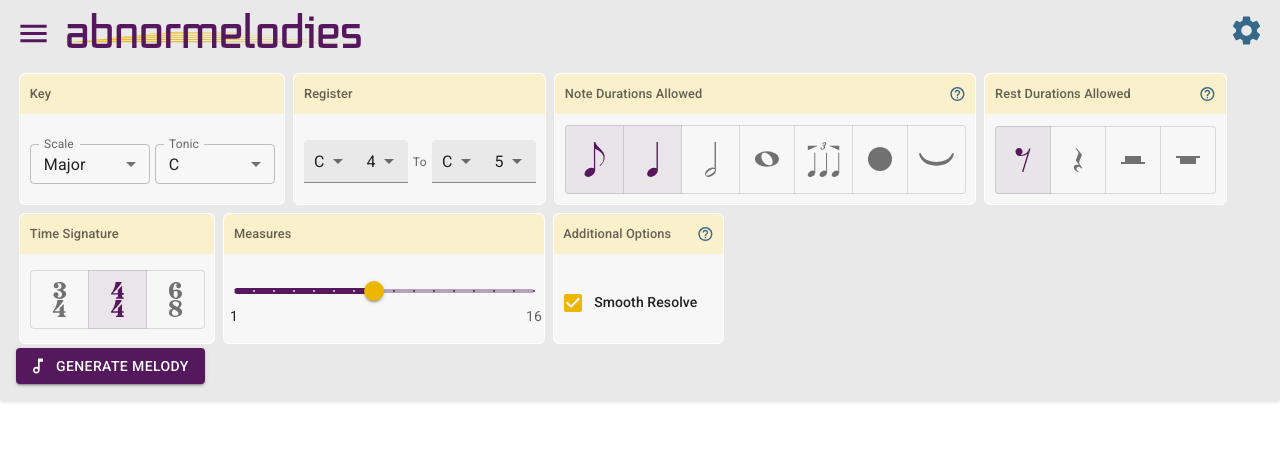
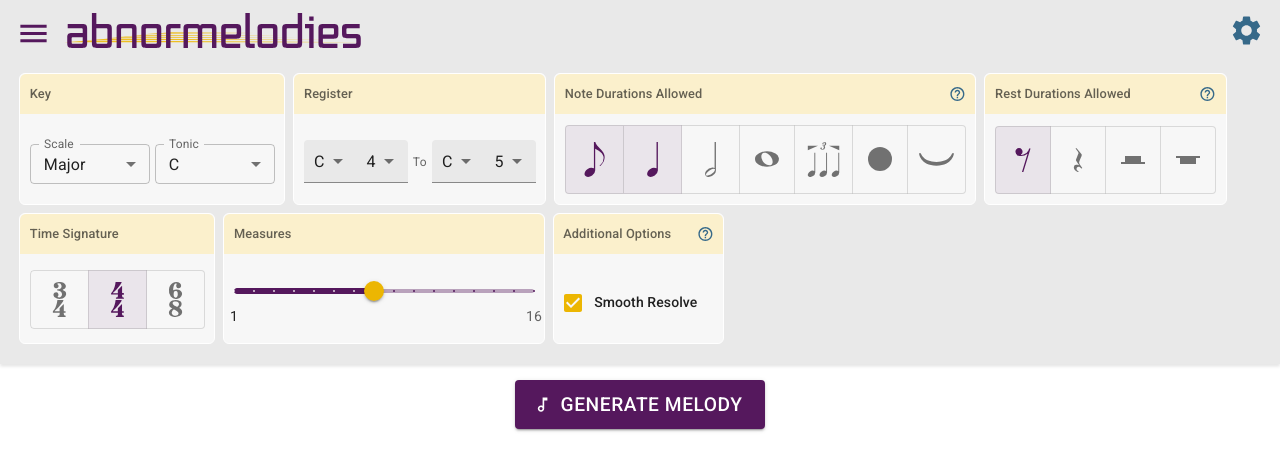
Before and after one commit to technikka/Abnormelodies_UI, a React (Create React App) app: page / in a window 1280 px wide. Shown: the top 470 px of the page. Built offline with nearby package versions, Linux system fonts and the light colour scheme.

Commit message:
position audio controls as visible bottom sticky and pull generate melody button out of form accordion

```diff
--- a/src/App.js
+++ b/src/App.js
@@ -121,8 +121,15 @@ const App = () => {
   };
 
   return (
+    <div
+      className="app-container"
+      style={{
+        height: "100vh",
+        display: "grid",
+        gridTemplateRows: "auto 1fr 110px",
+      }}>
+      <ThemeProvider theme={theme}>
         <div>
-      <ThemeProvider theme={theme}>
           <div
             // empty div to create top margin
             style={{
@@ -141,6 +148,7 @@ const App = () => {
               Something unexpected occured while generating a melody. Refresh the page and try again.
             </Alert>
           }
+        </div>
         { melodyMounted.current &&
           <MelodyDisplay xml={melodyXML}/>
         }
--- a/src/components/Form.js
+++ b/src/components/Form.js
@@ -6,8 +6,6 @@ import FormMeasures from "./FormMeasures";
 import FormNoteDurations from "./FormNoteDurations";
 import FormRestDurations from "./FormRestDurations";
 import SettingsIcon from '@mui/icons-material/Settings';
-import Header from "./Header";
-import AppMenu from "./AppMenu";
 import FormRules from "./FormRules";
 import {
   Button,
@@ -18,7 +16,6 @@ import {
   AccordionDetails
 } from '@mui/material';
 import MusicNoteOutlinedIcon from '@mui/icons-material/MusicNoteOutlined';
-import TuneIcon from '@mui/icons-material/Tune';
 import { majorTonics, minorTonics, getScale } from "../Data";
 import { useTheme } from '@mui/material/styles';
 
@@ -306,6 +303,7 @@ const Form = (props) => {
         </AccordionSummary>
         <AccordionDetails>
           <form
+            id="melody-form"
             onSubmit={(e) => {
               e.preventDefault();
               handleSubmission();
@@ -380,14 +378,25 @@ const Form = (props) => {
                 <AlertTitle>Error</AlertTitle>
                 There are unresolved errors on this page preventing a new melody from generating.
               </Alert> }
-            <div style={itemStyle}>
-              <Button variant="contained" color="primary" type="submit" startIcon={<MusicNoteOutlinedIcon />} >
-                Generate Melody
-              </Button>
-            </div>
           </form>
         </AccordionDetails>
       </Accordion>
+      <div style={{
+        padding: "1em",
+        display: "flex",
+        justifyContent: "center"
+      }}>
+        <Button
+          variant="contained"
+          color="primary"
+          form="melody-form"
+          type="submit"
+          size="large"
+          style={{fontSize: "1.2em"}}
+          startIcon={<MusicNoteOutlinedIcon style={{fontSize: "inherit"}}/>} >
+          Generate Melody
+        </Button>
+      </div>
     </div>
   );
 };
--- a/src/components/MelodyAudio.js
+++ b/src/components/MelodyAudio.js
@@ -133,12 +133,11 @@ const MelodyAudio = (props) => {
     display: "grid",
     gridTemplateColumns: "auto auto auto",
     position: "sticky",
-    left: "0",
     bottom: "0",
     width: "100%",
     zIndex: "10",
     alignItems: "center",
-    justifyItems: "center"
+    justifyItems: "center",
   }
 
 
--- a/src/styles/index.css
+++ b/src/styles/index.css
@@ -1,10 +1,20 @@
+html {
+  height: 100%;
+}
+
 body {
   margin: 0;
+  height: 100%;
   font-family: -apple-system, BlinkMacSystemFont, 'Segoe UI', 'Roboto', 'Oxygen',
     'Ubuntu', 'Cantarell', 'Fira Sans', 'Droid Sans', 'Helvetica Neue',
     sans-serif;
   -webkit-font-smoothing: antialiased;
   -moz-osx-font-smoothing: grayscale;
+
+}
+
+#root {
+  height: 100%;
 }
 
 code {
```
Lines whose indentation alone changed are shown as unchanged.
